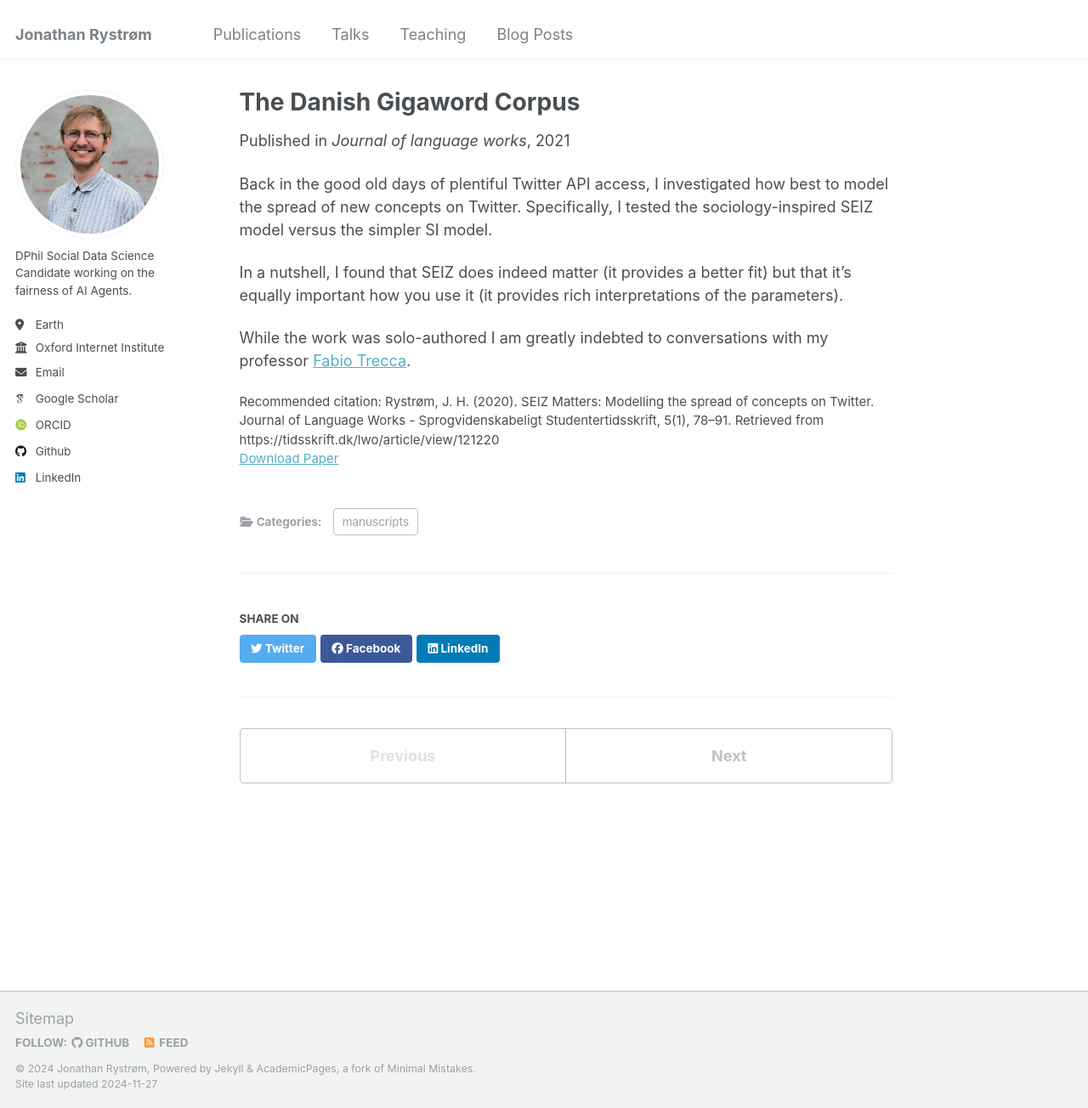
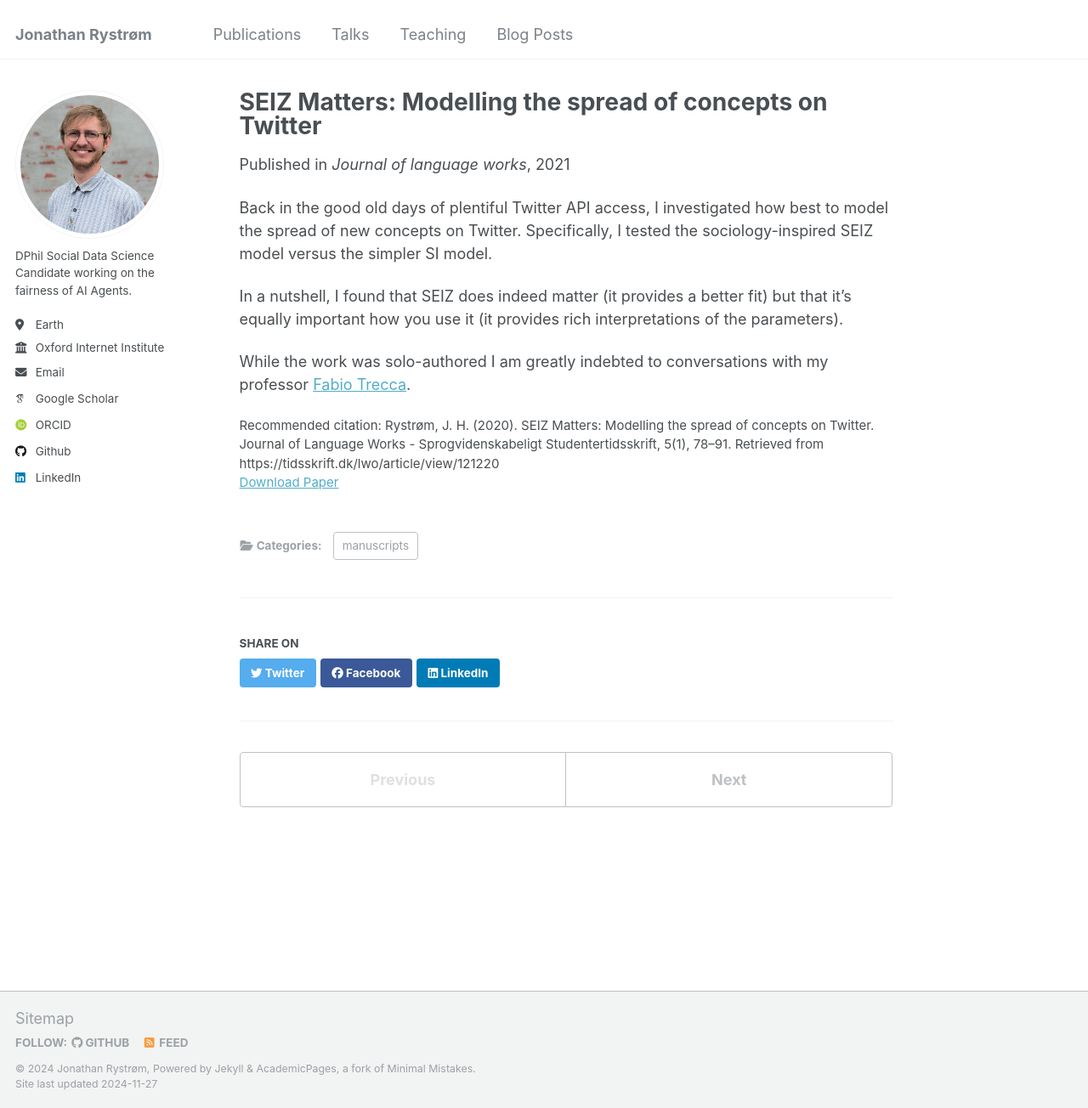
Before and after one commit to jhrystrom/jhrystrom.github.io, a Jekyll site: the page built from _publications/2020-seiz-matters.md, in a window 1280 px wide and 1304 px high. Shown: the whole window at 85% size. Built offline with Jekyll 4.4.1, drawn with Linux system fonts in a browser that asks for light colours; some web fonts are replaced.

Commit message:
update title

```diff
--- a/_publications/2020-seiz-matters.md
+++ b/_publications/2020-seiz-matters.md
@@ -1,5 +1,5 @@
 ---
-title: "The Danish Gigaword Corpus"
+title: "SEIZ Matters: Modelling the spread of concepts on Twitter"
 collection: publications
 category: manuscripts
 permalink: /publication/2020-seiz-matters
```
